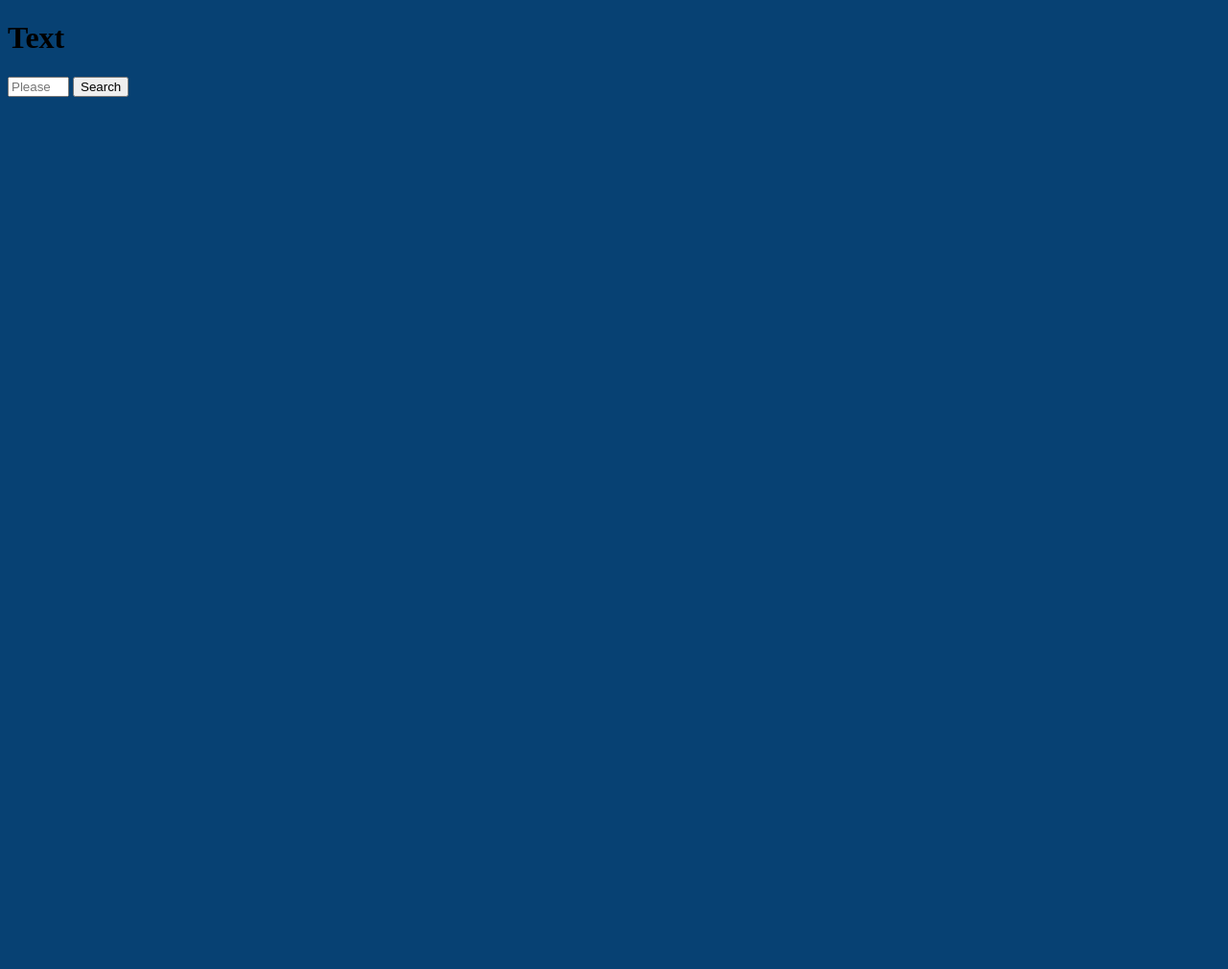
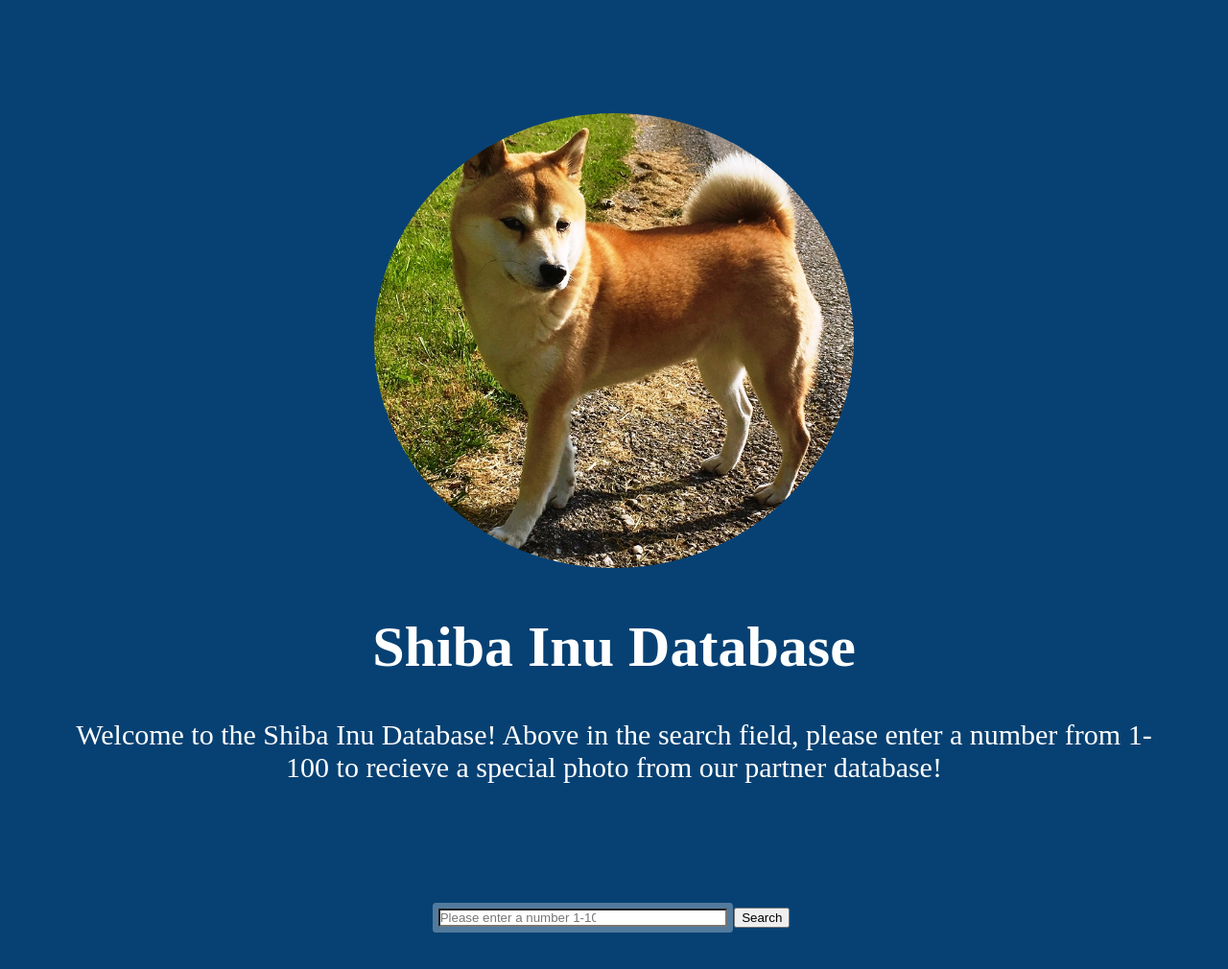
Before and after one commit to c-valles/SBA308A, a plain HTML site: page index.html in a window 1280 px wide. Shown: the whole page at 96% size. Before the commit the page ends 800 px from the top, so only its background shows below. Drawn offline with Linux system fonts and the light colour scheme.

Commit message:
Added CSS styling

```diff
--- a/index.html
+++ b/index.html
@@ -11,8 +11,10 @@
     <title>SBA 308A</title>
 </head>
 <body>
-    <h1>Text</h1>
-    <input class="input" type="number" min="1" max="100" placeholder="Please enter a number 1-100!">
+    <img id="headerimg" src="./images/Shiba_Inu,_Hunderasse_aus_Japan.jpg" alt="shiba inu dog."/>
+    <h1>Shiba Inu Database</h1>
+    <p>Welcome to the Shiba Inu Database! Above in the search field, please enter a number from 1-100 to recieve a special photo from our partner database!</p>
+    <input class="input" type="number" placeholder="Please enter a number 1-100!">
     <button class="btn">Search</button>
     <div class="info"></div>
 </body>
--- a/styles.css
+++ b/styles.css
@@ -1,4 +1,32 @@
 /* HTML Body Styling */
 body {
   background-color: #074173;
+    padding: 60px;
+    text-align: center;
+    /* background: #1abc9c; */
+    color: white;
+    font-size: 30px;
+
 }
+
+/* Header Image Styling */
+#headerimg {
+  border-radius: 50%;
+  width: 500px;
+}
+
+/* Image Styling*/
+img {
+  width: 500px;
+  margin-top: 50px;
+}
+
+
+/* Search Bar Styling */
+input{
+  background: #fff;
+  padding: 0 120px 0 0;
+  border-radius: 1px;
+  margin-top: 100px;
+  box-shadow: 0px 0px 0px 6px rgba(255,255,255,0.3);
+}
```
Also changed, not shown: images/Shiba_Inu,_Hunderasse_aus_Japan.jpg (added).
